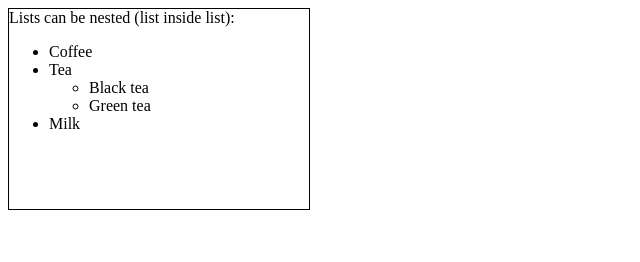
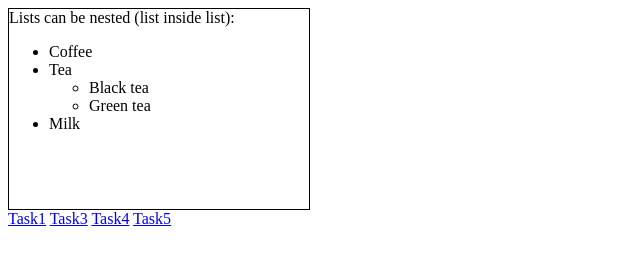
Before and after one commit to VinayVamshee/MERN-HTML-Tasks, a plain HTML site: page Task2.html in a window 1280 px wide. Shown: the whole page, without its empty margins (0-640 px from the left). Drawn offline with Linux system fonts and the light colour scheme.

Commit message:
Update Task2.html

```diff
--- a/Task2.html
+++ b/Task2.html
@@ -20,5 +20,11 @@
 
         </ul>
     </div>
+
+
+    <a href="index.html">Task1</a>
+<a href="Task3.html">Task3</a>
+<a href="Task4.html">Task4</a>
+<a href="Task5.html">Task5</a>
 </body>
 </html>
```
